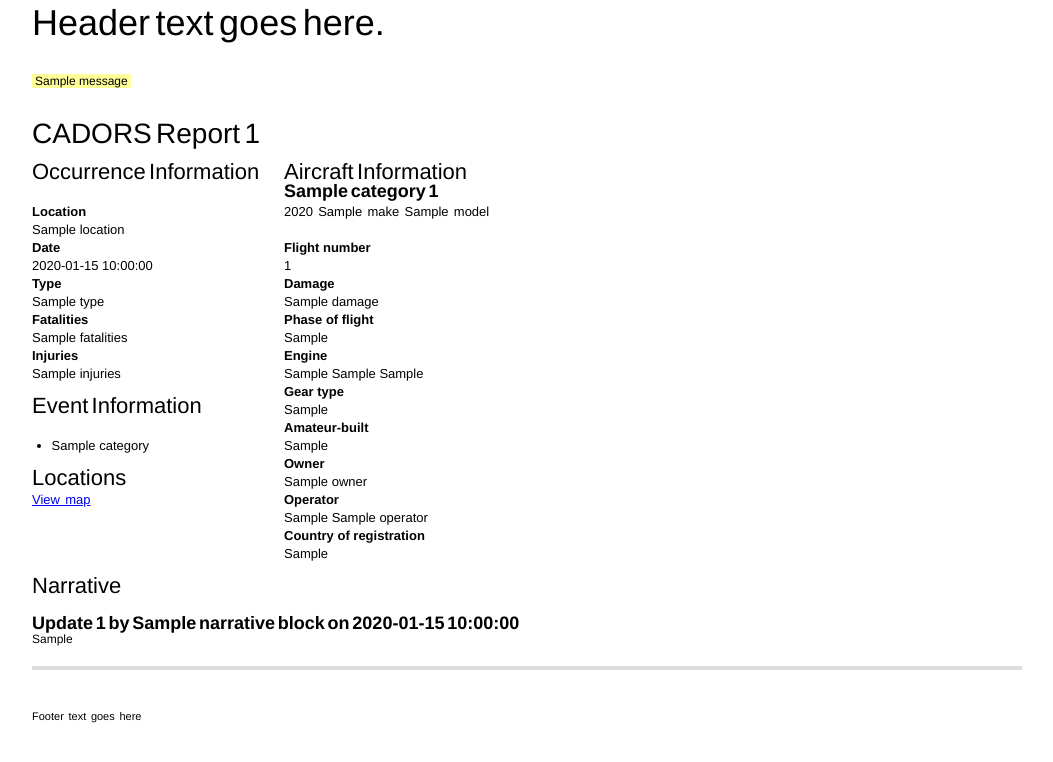
After one commit to kurtraschke/cadors-parse, a Flask app: template src/cadorsfeed/templates/report.html in a window 1280 px wide. The commit adds this page. Shown: the top 762 px of the page, without its empty margins (113-1166 px from the left). Run offline with Flask 2, Linux system fonts and the light colour scheme; the template is opened without the code that fills it: most values are stand-ins (such as "Sample title", 1, 10 or a date in 2020); one stand-in notice (Sample message) is shown; data that the repository does not hold is empty; parts of the project's set-up code (start-up, migrations or seed data) failed here and were passed over; some libraries are stand-ins or nearby versions.

Commit message:
Add HTML frontend, Google Earth plugin integration.

```diff
--- /dev/null
+++ b/src/cadorsfeed/static/css/map_overlay.css
@@ -0,0 +1,22 @@
+/* Cribbed from the jQuery Tools sample code. */
+
+.overlay {
+	display:none;
+	z-index:10000;
+	background-color:#333;
+	width:675px;
+	min-height:400px;
+	border:1px solid #666;
+	-moz-box-shadow:0 0 90px 5px #000;
+	-webkit-box-shadow: 0 0 90px #000;
+}
+.overlay .close {
+        z-index:10000;
+	background-image:url(/static/img/close.png);
+	position:absolute;
+	left:-30px;
+	top:-30px;
+	cursor:pointer;
+	height:35px;
+	width:35px;
+}
--- /dev/null
+++ b/src/cadorsfeed/static/js/map_overlay.js
@@ -0,0 +1,51 @@
+google.load("earth", "1");
+google.setOnLoadCallback(function() {
+$(document).ready(function() {
+
+
+  $('div.report').each(
+    function(index, element) {
+
+      var thelink = $('a.maplink', element);
+      var thekml = thelink.attr('href');
+      var theoverlay = $('div.overlay', element);
+
+      $(thelink).overlay({
+        target: $(theoverlay),
+
+        onLoad: function(event) {
+          var initCB = function (instance) {
+            var ge = instance;
+            ge.getWindow().setVisibility(true);
+            ge.getNavigationControl().setVisibility(ge.VISIBILITY_AUTO);
+
+            var link = ge.createLink('');
+            var href = thekml;
+            link.setHref(href);
+
+            var networkLink = ge.createNetworkLink('');
+            networkLink.set(link, true, true);
+
+            ge.getFeatures().appendChild(networkLink);
+          }
+
+          var failureCB = function(errorCode) {
+            console.log(errorCode)
+          }
+
+          var themap = $('div.map', theoverlay)[0];
+
+          google.earth.createInstance(themap,
+            initCB, failureCB);
+	},
+
+        onClose: function(event) {
+          //Clear out the overlay so the plugin goes away.
+          $('div.map', theoverlay)[0].innerHTML = '';
+        }
+
+      });
+    }
+  );
+})
+});
--- a/src/cadorsfeed/templates/base.html
+++ b/src/cadorsfeed/templates/base.html
@@ -1,11 +1,21 @@
 <!DOCTYPE html>
 <html lang="en">
 <head>
+{% block head %}
 <title>cadorsfeed</title>
 <link type="text/css" rel="stylesheet" media="screen" href="/static/css/baseline.compress.css">
 <style type="text/css">
 #page { margin: 0 auto 36px auto; }
 </style>
+<!--[if IE]>
+<script src="http://html5shim.googlecode.com/svn/trunk/html5.js" />
+<![endif]-->
+<script src="http://ajax.googleapis.com/ajax/libs/jquery/1.4.2/jquery.min.js"></script>
+<script src="http://cdn.jquerytools.org/1.2.5/all/jquery.tools.min.js"></script>
+<!-- FIXME: the Google Maps key should be parameterized. -->
+<script type="text/javascript" src="http://www.google.com/jsapi?key=ABQIAAAAXcuKXMwaEjGtWQylDfGXqBQ4MdEIN7TugTKbD7ebaEXCKD6fOxQDvaeGczoQkzQQMYM2p0W50crfDw"></script>
+
+{% endblock %}
 </head>
 <body>
 <body class="page-home">
--- /dev/null
+++ b/src/cadorsfeed/templates/report.html
@@ -0,0 +1,93 @@
+{% extends "base.html" %}
+
+{% block head %}
+{{ super() }}
+<script type="text/javascript" src="/static/js/map_overlay.js"></script>
+<link type="text/css" rel="stylesheet" media="screen" href="/static/css/map_overlay.css">
+{% endblock %}
+
+
+{% block body %}
+
+{% for report in reports %}
+<div class="report clear width4" id="{{report.cadors_number}}">
+<h2>CADORS Report {{report.cadors_number}}</h2>
+
+
+<section class="column width1 first">
+<h3>Occurrence Information</h3>
+<dl>
+<dt>Location</dt>
+<dd>{{report.location}}</dd>
+<dt>Date</dt>
+<dd>{{report.timestamp}}</dd>
+<dt>Type</dt>
+<dd>{{report.type}}</dd>
+<dt>Fatalities</dt>
+<dd>{{report.fatalities}}</dd>
+<dt>Injuries</dt>
+<dd>{{report.injuries}}</dd>
+</dl>
+
+<h3>Event Information</h3>
+<ul>
+{% for category in report.categories %}
+<li>{{category}}</li>
+{% endfor %}
+</ul>
+<h3>Locations</h3>
+<p><a href="{{ url_for('report.fetch_report_kml',
+	    report=report.cadors_number,
+	    _external=True)}}" class="maplink">View map</a></p>
+</section>
+
+
+<div class="column width3">
+<h3 class="current">Aircraft Information</h3>
+{% for aircraft_block in report.aircraft %}
+<div class="column width1 {{"first" if loop.index0 % 3 == 0}}">
+<h4>{{aircraft_block.category}} {{loop.index}}</h4>
+<p>{{aircraft_block.year}} {{aircraft_block.make}} {{aircraft_block.model}}</p>
+<dl>
+{% if aircraft_block.flight_number %}
+<dt>Flight number</dt>
+<dd>{{aircraft_block.flight_number }}</dd>
+{% endif %}
+<dt>Damage</dt>
+<dd>{{aircraft_block.damage}}
+<dt>Phase of flight</dt>
+<dd>{{aircraft_block.flight_phase}}</dd>
+<dt>Engine</dt>
+<dd>{{aircraft_block.engine_type}} {{aircraft_block.engine_make}} {{aircraft_block.engine_model}}</dd>
+<dt>Gear type</dt>
+<dd>{{aircraft_block.gear_type}}</dd>
+<dt>Amateur-built</dt>
+<dd>{{aircraft_block.amateur_built}}</dd>
+<dt>Owner</dt>
+<dd>{{aircraft_block.owner}}</dd>
+<dt>Operator</dt>
+<dd>{{aircraft_block.operator_type}} {{aircraft_block.operator}}</dd>
+<dt>Country of registration</dt>
+<dd>{{aircraft_block.reg_country}}</dd>
+</dl>
+</div>
+{% endfor %}
+
+</div>
+
+<section class="narrative width4 clear">
+<h3>Narrative</h3>
+{% for narrative_block in report.narrative %}
+<h4>Update {{loop.index}} by {{narrative_block.name}} on {{narrative_block.date}}</h4>
+{{narrative_block.parsed_html|safe}}
+{% endfor %}
+</section>
+
+
+<div class="overlay">
+<div class="map" style="width: 675px; height: 400px"></div>
+</div>
+</div>
+<hr />
+{% endfor %}
+{% endblock %}
```
Also changed, not shown: src/cadorsfeed/static/js/script.js (deleted, +0 -245 lines), src/cadorsfeed/templates/kml.xml (+9 -4 lines), src/cadorsfeed/static/img/close.png (added).
